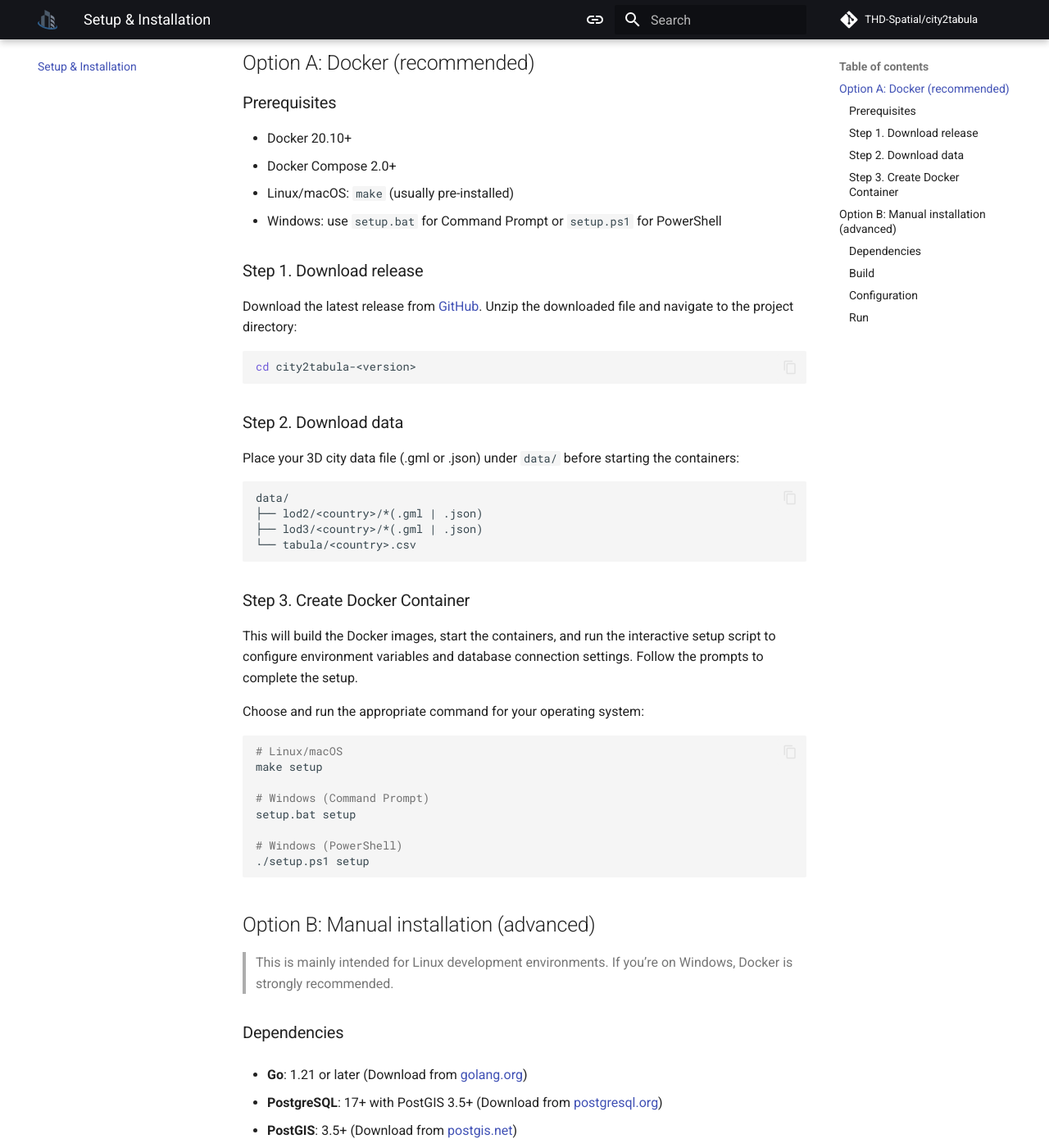
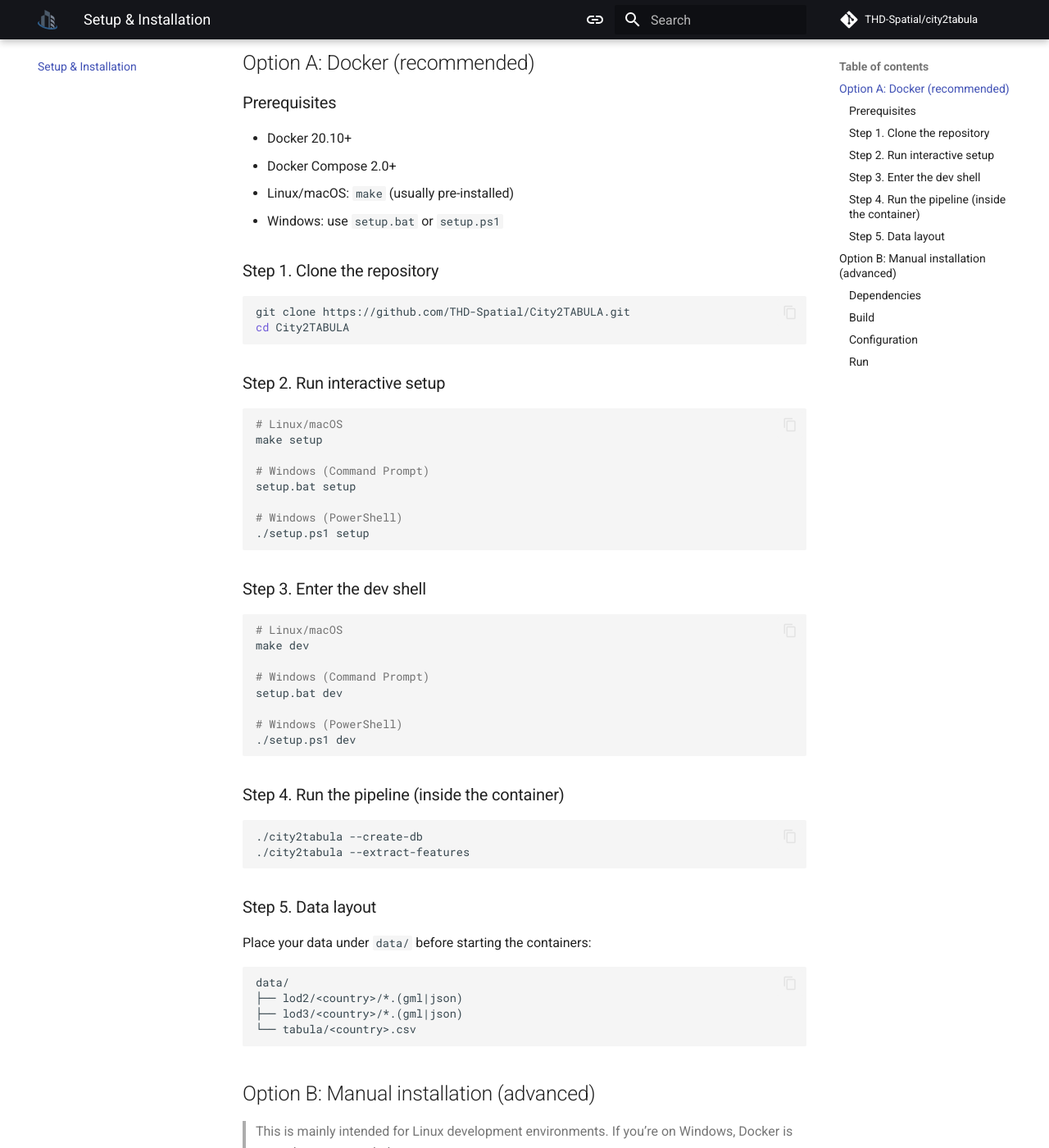
Before and after one commit to THD-Spatial/City2TABULA, an MkDocs documentation site: the page built from docs/installation/setup.md, in a window 1280 px wide and 1400 px high, scrolled down 234 px. Shown: the whole window at 82% size. Built offline with MkDocs 1.6.1 and Material for MkDocs 9.7.7, drawn with Linux system fonts in a browser that asks for light colours; comment, search, counter and statistics services are not loaded.

Commit message:
Revert "Docs: update setup instructions and correct dataset access notes"
This reverts commit d3737edff58111f96651ca16852ae16618eef916.

````diff
--- a/docs/installation/setup.md
+++ b/docs/installation/setup.md
@@ -9,32 +9,16 @@
 - Docker 20.10+
 - Docker Compose 2.0+
 - Linux/macOS: `make` (usually pre-installed)
-- Windows: use `setup.bat` for Command Prompt or `setup.ps1` for PowerShell
+- Windows: use `setup.bat` or `setup.ps1`
 
-### Step 1. Download release
-
-Download the latest release from [GitHub](https://github.com/THD-Spatial/city2tabula/releases). Unzip the downloaded file and navigate to the project directory:
+### Step 1. Clone the repository
 
 ```bash
-cd city2tabula-<version>
+git clone https://github.com/THD-Spatial/City2TABULA.git
+cd City2TABULA
 ```
 
-### Step 2. Download data
-
-Place your 3D city data file (.gml or .json) under `data/` before starting the containers:
-
-```text
-data/
-├── lod2/<country>/*(.gml | .json)
-├── lod3/<country>/*(.gml | .json)
-└── tabula/<country>.csv
-```
-
-### Step 3. Create Docker Container
-
-This will build the Docker images, start the containers, and run the interactive setup script to configure environment variables and database connection settings. Follow the prompts to complete the setup.
-
-Choose and run the appropriate command for your operating system:
+### Step 2. Run interactive setup
 
 ```bash
 # Linux/macOS
@@ -47,6 +31,36 @@
 ./setup.ps1 setup
 ```
 
+### Step 3. Enter the dev shell
+
+```bash
+# Linux/macOS
+make dev
+
+# Windows (Command Prompt)
+setup.bat dev
+
+# Windows (PowerShell)
+./setup.ps1 dev
+```
+
+### Step 4. Run the pipeline (inside the container)
+
+```bash
+./city2tabula --create-db
+./city2tabula --extract-features
+```
+
+### Step 5. Data layout
+
+Place your data under `data/` before starting the containers:
+
+```text
+data/
+├── lod2/<country>/*.(gml|json)
+├── lod3/<country>/*.(gml|json)
+└── tabula/<country>.csv
+```
 
 ## Option B: Manual installation (advanced)
 
````
Also changed, not shown: data/README.md (+5 -5 lines), docs/index.md (+4 -4 lines).
